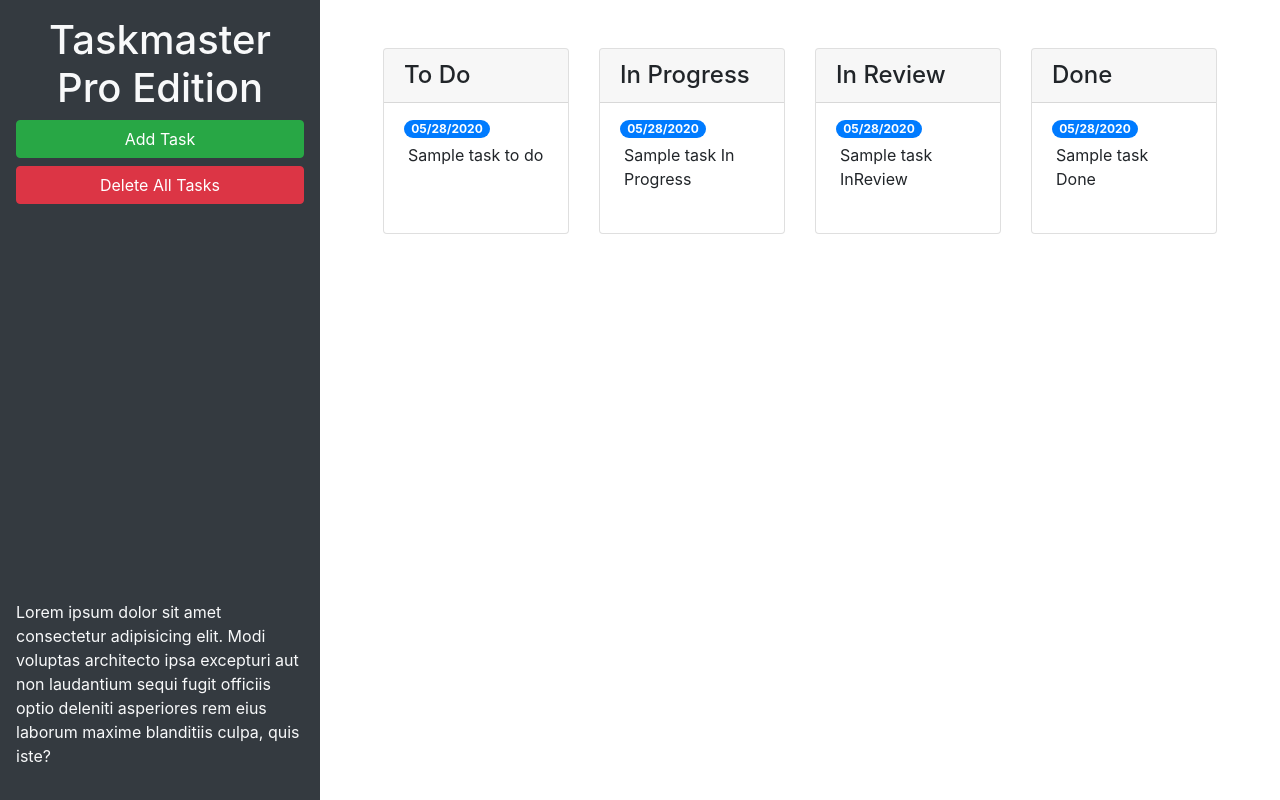
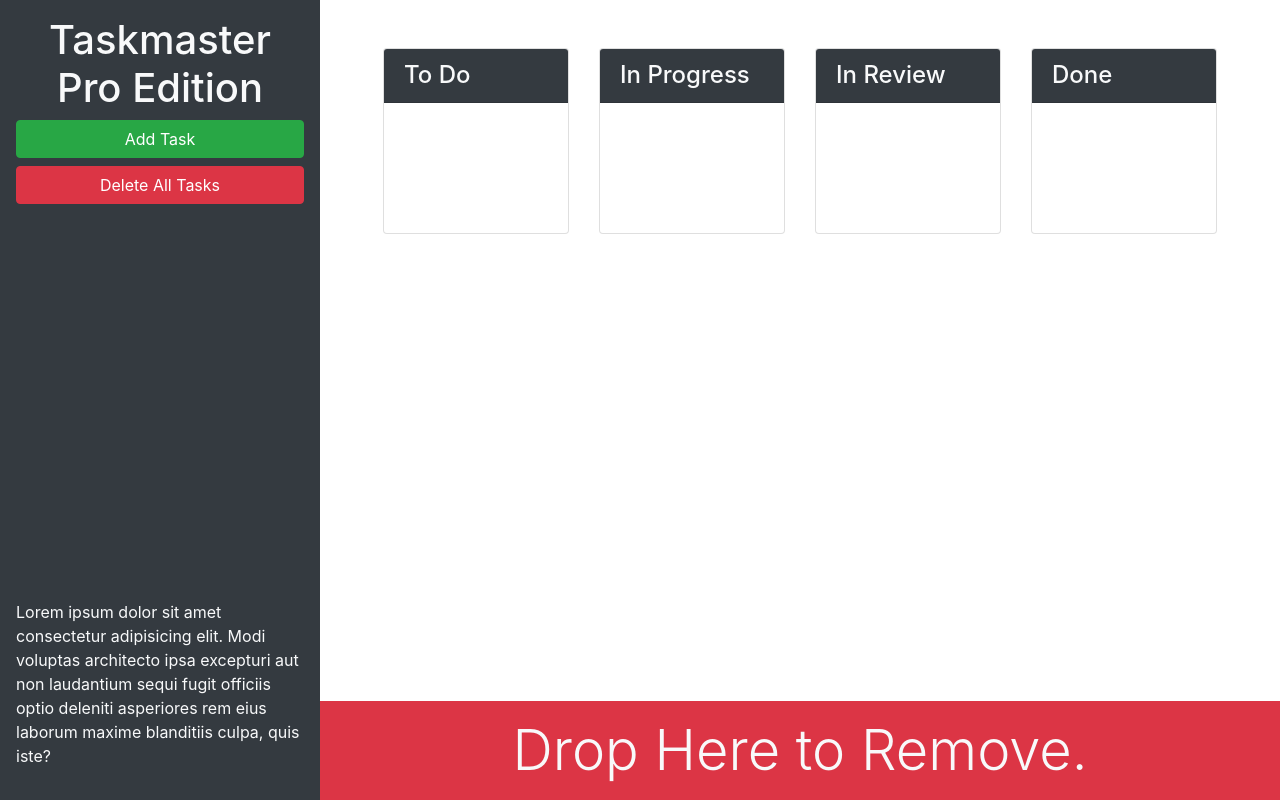
Before and after one commit to HazShk/taskmaster-pro, a plain HTML site: page index.html in a window 1280 px wide. Drawn offline with nearby package versions, Linux system fonts and the light colour scheme.

Commit message:
Modified the card colors and added the drop zone

```diff
--- a/index.html
+++ b/index.html
@@ -15,7 +15,7 @@
   <body>
     <div class="row min-vh-100 no-gutters">
       <header
-        class="col-12 col-lg-3 bg-dark text-light d-flex flex-column p-4 p-lg-3"
+        class="col-12 col-lg-3 bg-dark text-light sticky-top d-flex flex-column p-4 p-lg-3"
       >
         <h1 class="text-center">Taskmaster Pro Edition</h1>
         <button
@@ -29,7 +29,7 @@
         <button id="remove-tasks" class="btn btn-block btn-danger">
           Delete All Tasks
         </button>
-        <p class="mt-auto">
+        <p class="mt-auto d-none d-lg-block">
           Lorem ipsum dolor sit amet consectetur adipisicing elit. Modi voluptas
           architecto ipsa excepturi aut non laudantium sequi fugit officiis
           optio deleniti asperiores rem eius laborum maxime blanditiis culpa,
@@ -37,18 +37,13 @@
         </p>
       </header>
 
-      <main class="col-12 col-lg-9">
+      <main class="col-12 col-lg-9 d-flex flex-column">
         <div class="m-5 row justify-content-around">
           <!-- todo start -->
           <div class="col-12 col-md-6 col-xl-3 mb-3">
             <div class="card">
-              <h4 class="card-header">To Do</h4>
-              <ul id="list-toDo" class="list-group list-group-flush">
-                <li class="list-group-item">
-                  <span class="badge badge-primary badge-pill">05/28/2020</span>
-                  <p class="m-1">Sample task to do</p>
-                </li>
-              </ul>
+              <h4 class="card-header bg-dark text-light">To Do</h4>
+              <ul id="list-toDo" class="list-group list-group-flush"></ul>
             </div>
           </div>
           <!-- todo end -->
@@ -56,13 +51,8 @@
           <!-- in progress start -->
           <div class="col-12 col-md-6 col-xl-3 mb-3">
             <div class="card">
-              <h4 class="card-header">In Progress</h4>
-              <ul id="list-inProgress" class="list-group list-group-flush">
-                <li class="list-group-item">
-                  <span class="badge badge-primary badge-pill">05/28/2020</span>
-                  <p class="m-1">Sample task In Progress</p>
-                </li>
-              </ul>
+              <h4 class="card-header bg-dark text-light">In Progress</h4>
+              <ul id="list-inProgress" class="list-group list-group-flush"></ul>
             </div>
           </div>
           <!-- in progress end -->
@@ -70,13 +60,8 @@
           <!-- in review start -->
           <div class="col-12 col-md-6 col-xl-3 mb-3">
             <div class="card">
-              <h4 class="card-header">In Review</h4>
-              <ul id="list-inReview" class="list-group list-group-flush">
-                <li class="list-group-item">
-                  <span class="badge badge-primary badge-pill">05/28/2020</span>
-                  <p class="m-1">Sample task InReview</p>
-                </li>
-              </ul>
+              <h4 class="card-header bg-dark text-light">In Review</h4>
+              <ul id="list-inReview" class="list-group list-group-flush"></ul>
             </div>
           </div>
           <!-- in review end -->
@@ -84,16 +69,17 @@
           <!-- done start -->
           <div class="col-12 col-md-6 col-xl-3 mb-3">
             <div class="card">
-              <h4 class="card-header">Done</h4>
-              <ul id="list-done" class="list-group list-group-flush">
-                <li class="list-group-item">
-                  <span class="badge badge-primary badge-pill">05/28/2020</span>
-                  <p class="m-1">Sample task Done</p>
-                </li>
-              </ul>
+              <h4 class="card-header bg-dark text-light">Done</h4>
+              <ul id="list-done" class="list-group list-group-flush"></ul>
             </div>
           </div>
           <!-- done end -->
+        </div>
+
+        <div id="trash" class="mt-auto">
+          <div class="w-100 bg-danger p-3 text-center text-light display-4">
+            Drop Here to Remove.
+          </div>
         </div>
       </main>
     </div>
```
